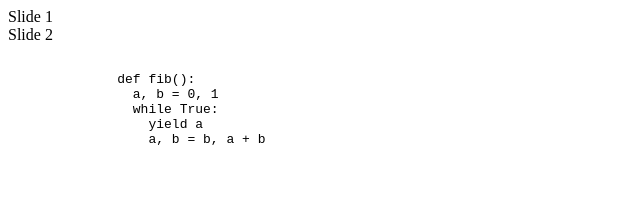
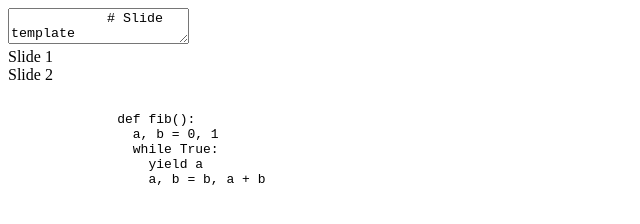
Before and after one commit to jmanuel1/html-slide-template, a website with bundled scripts: page index.html in a window 1280 px wide. Shown: the whole page, without its empty margins (0-640 px from the left). Built offline with nearby package versions, Linux system fonts and the light colour scheme; what reveal.js would draw is missing.

Commit message:
Add sample Markdown content

```diff
--- a/index.html
+++ b/index.html
@@ -15,6 +15,12 @@
   <body>
     <div class="reveal">
 			<div class="slides">
+        <section data-markdown>
+          <textarea data-template>
+            # Slide template
+            [My website](https://jason-manuel.com)
+          </textarea>
+        </section>
 				<section>Slide 1</section>
 				<section>Slide 2</section>
         <section>
```
